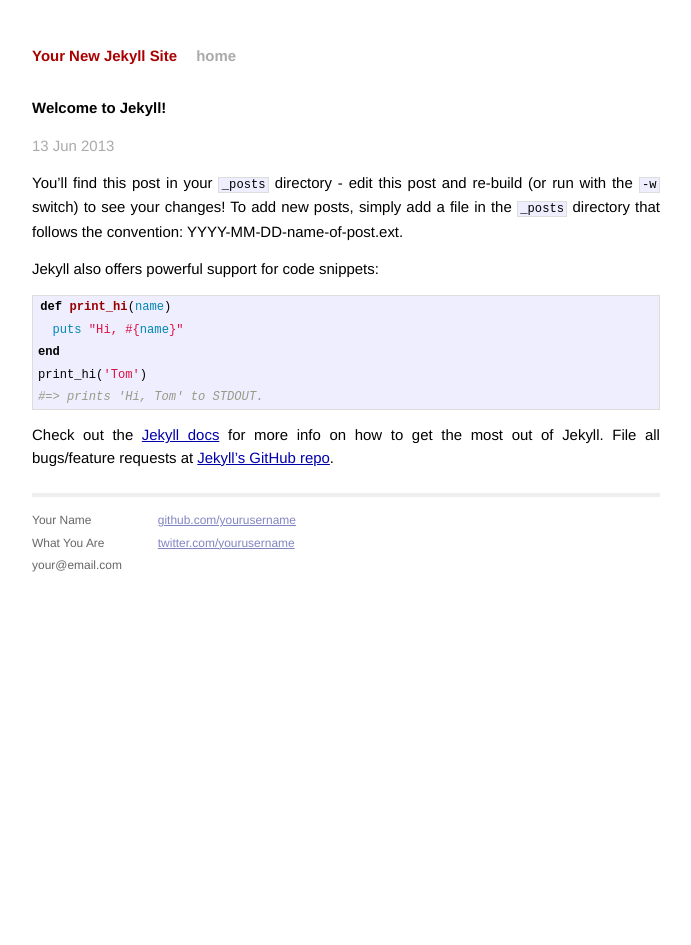
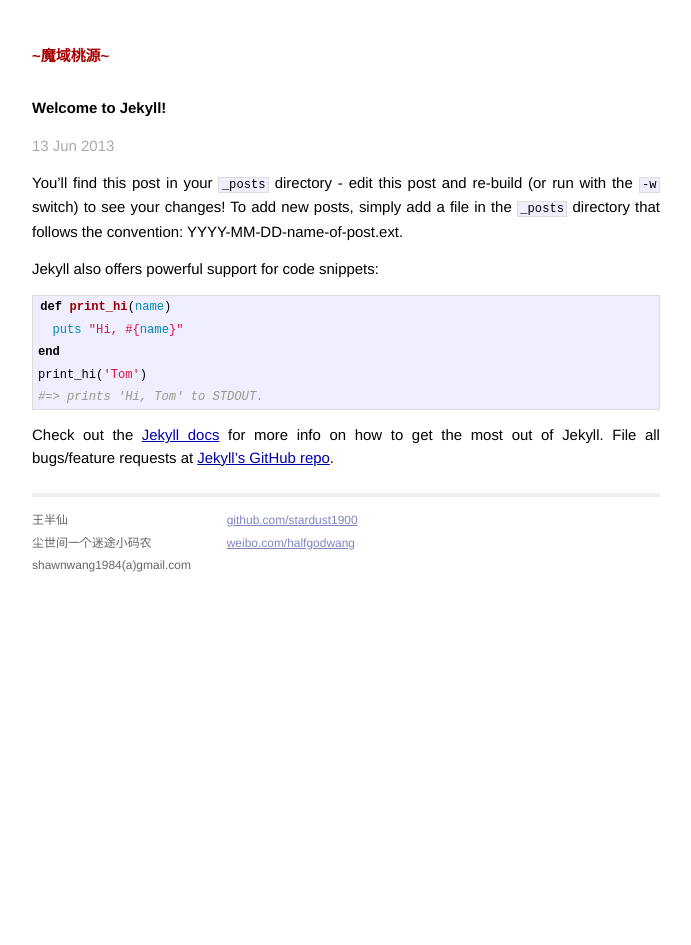
Before and after one commit to stardust1900/stardust1900.github.io, a Jekyll site: the page built from _posts/2013-06-13-welcome-to-jekyll.markdown, in a window 1280 px wide. Shown: the whole page, without its empty margins (294-985 px from the left). Built offline with Jekyll 4.4.1, drawn with Linux system fonts in a browser that asks for light colours.

Commit message:
更新样式

```diff
--- a/_config.yml
+++ b/_config.yml
@@ -1,2 +1,2 @@
-name: Your New Jekyll Site
+name: ~魔域桃源~
 pygments: true
--- a/_layouts/default.html
+++ b/_layouts/default.html
@@ -19,7 +19,7 @@
           <div class="site">
             <div class="header">
               <h1 class="title"><a href="/">{{ site.name }}</a></h1>
-              <a class="extra" href="/">home</a>
+              <!--<a class="extra" href="/">home</a>-->
             </div>
 
                 {{ content }}
@@ -27,15 +27,15 @@
             <div class="footer">
               <div class="contact">
                 <p>
-                  Your Name<br />
-                  What You Are<br />
-                  your@email.com
+                  王半仙<br />
+                  尘世间一个迷途小码农<br />
+                  shawnwang1984(a)gmail.com
                 </p>
               </div>
               <div class="contact">
                 <p>
-                  <a href="http://github.com/yourusername/">github.com/yourusername</a><br />
-                  <a href="http://twitter.com/yourusername/">twitter.com/yourusername</a><br />
+                  <a href="http://github.com/stardust1900/">github.com/stardust1900</a><br />
+                  <a href="http://weibo.com/halfgodwang">weibo.com/halfgodwang</a><br />
                 </p>
               </div>
             </div>
--- a/index.html
+++ b/index.html
@@ -1,10 +1,10 @@
 ---
 layout: default
-title: Your New Jekyll Site
+title: 魔域桃源
 ---
 
 <div id="home">
-  <h1>Blog Posts</h1>
+  <h1>我的博文</h1>
   <ul class="posts">
     {% for post in site.posts %}
       <li><span>{{ post.date | date_to_string }}</span> &raquo; <a href="{{ post.url }}">{{ post.title }}</a></li>
```
Also changed, not shown: 1 other file.
